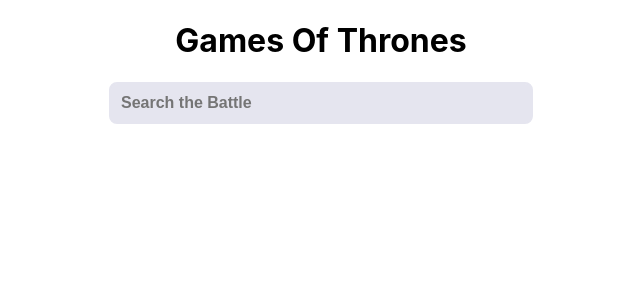
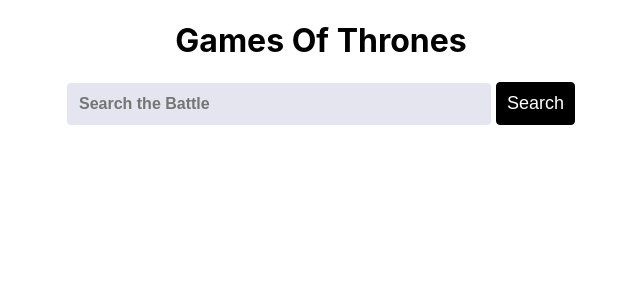
Before and after one commit to Rohan2596/GOTBattleApp, a React (Create React App) app in the folder battle-frontend/: page / in a window 1280 px wide. Shown: the top 300 px of the page, without its empty margins (319-959 px from the left). Built offline with nearby package versions, Linux system fonts and the light colour scheme.

Commit message:
ADDED:Search button tothe frontEnd.

```diff
--- a/battle-frontend/src/App.css
+++ b/battle-frontend/src/App.css
@@ -14,9 +14,28 @@
   border: 2px solid #e5e5ef;
   background-color: #e5e5ef;
   font-weight: bold;
-  border-radius: 8px;
+  border-radius: 4px;
 }
 .search_input:focus{
 
 outline: none;
 }
+#Search::-webkit-search-cancel-button{
+  position:relative;
+  right:20px;
+}
+.search_button{
+  padding: 10px;
+    margin-left: 5px;
+    background-color: black;
+    color: white;
+    border: 0.5px solid black;
+    border-radius: 4px;
+    font-size: 18px;
+}
+.search_button:hover{
+  cursor: pointer;
+
+ color: black;
+  background-color: white;
+}
--- a/battle-frontend/src/search/search.component.jsx
+++ b/battle-frontend/src/search/search.component.jsx
@@ -10,7 +10,8 @@
                 </h1>
                 <div className="search_div">
 
-                      <input className="search_input" placeholder="Search the Battle"/>
+                      <input id="Search" className="search_input" placeholder="Search the Battle"/>
+                      <button id="searchButton" className="search_button">Search</button>
 
                 </div>
             </div>
```
Also changed, not shown: battle-frontend/src/search/got.svg (added).
